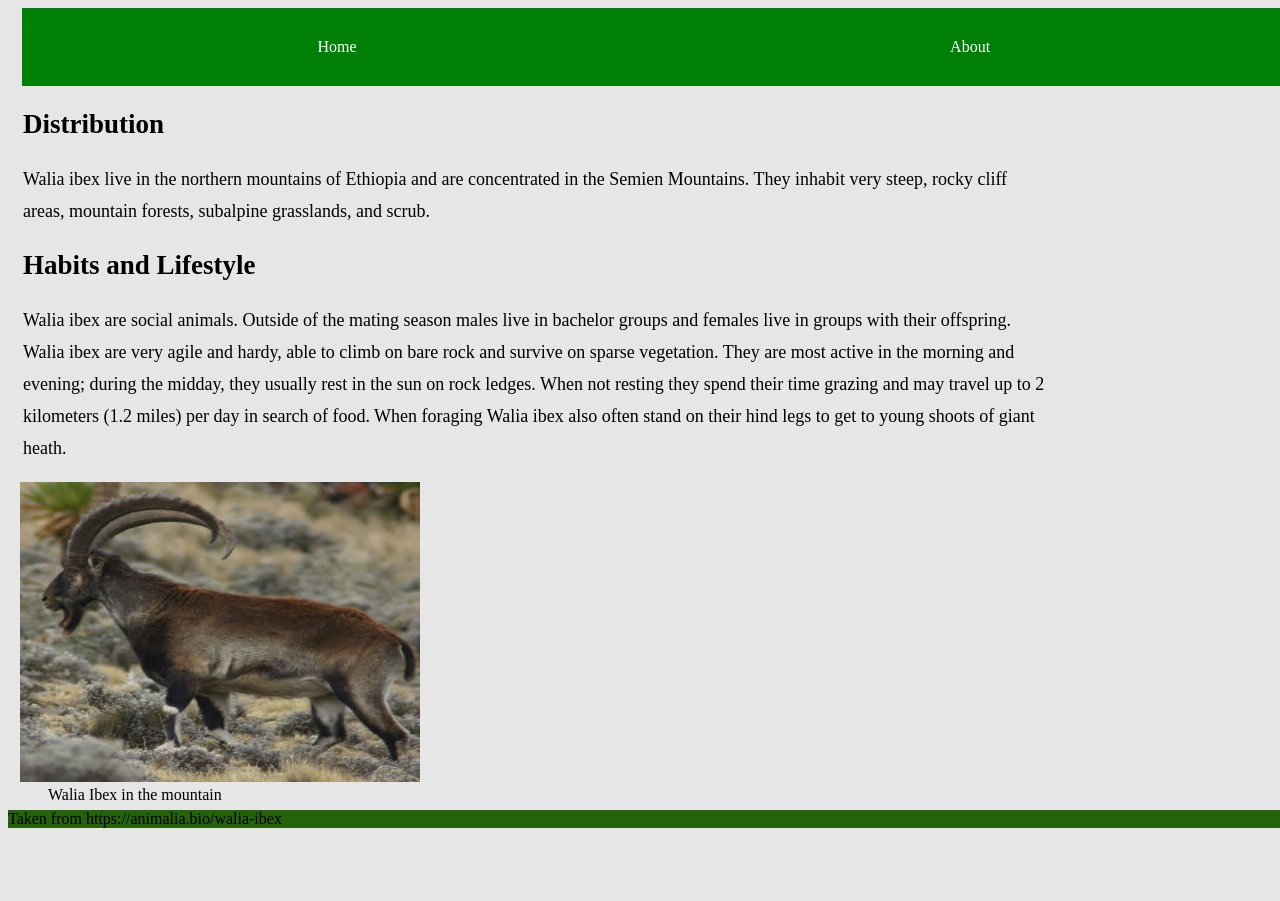
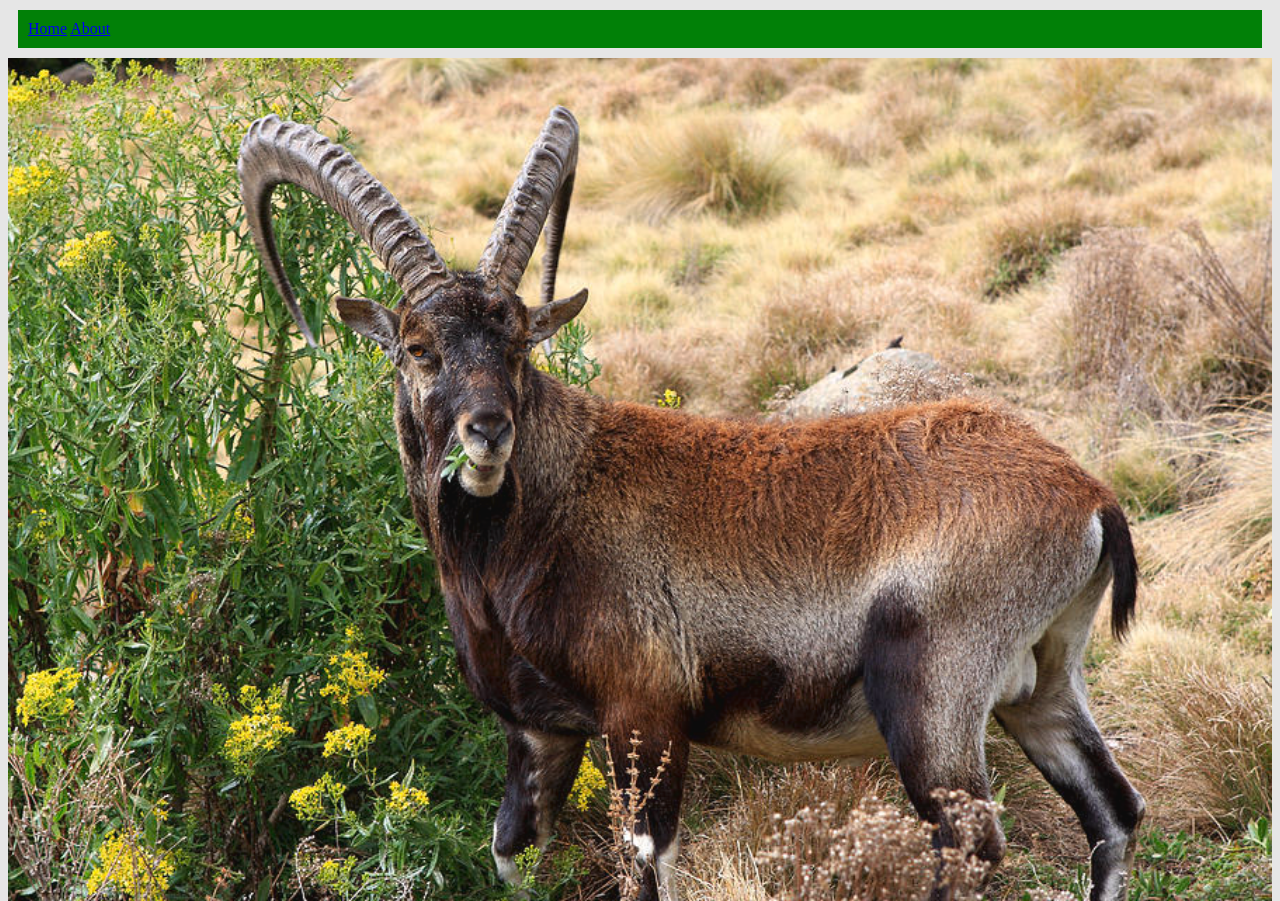
Before and after one commit to Demesew-Jump/First-VS-Code-Project, a plain HTML site: page about.html in a window 1280 px wide. Shown: the top 901 px of the page. Before the commit the page ends 854 px from the top, so only its background shows below. Drawn offline with Linux system fonts and the light colour scheme.

Commit message:
change on css entry

```diff
--- a/Resources/css/style.css
+++ b/Resources/css/style.css
@@ -1,59 +1,22 @@
 body {
-	background: #e6e6e6;
-    width:100%;
+	background-color: #e6e6e6;
 }
 
-nav ul {
+nav {
+	margin: 10px;
+	padding: 10px;
+	background-color: #018007;
 
-	margin: 0;
-	padding: 0;
-	background-color: #018007;
-	display: table;
-	width: 100%;
-}
-
-nav li {
-	display: table-cell
-}
-
-li a {
-	display: block;
-	color: white;
-	text-align: center;
-	padding: 30px 30px;
-	text-decoration: none;
-}
-
-li a:hover {
-	background-color: #111;
-}
-
-figcaption{
-  text-align:left;
-}
-
-header {
-	margin-left: 14px;
-}
-
-article {
-	text-align: left;
-	margin: 15px;
-	max-width: 80%;
-	font-size: 18px;
-	line-height: 32px;
 }
 
 img {
-	width: 400px;
-	height: 300px;
-    position:relative;
-    right:28px;
+height: 100%;
+width: 100%;
 }
 
 footer {
 	position: relative;
 	width: 100%;
 	bottom: 10px;
-	background-color: hsla(103, 88%, 20%, 0.973);
+	background-color: #018007;
 }
--- a/about.html
+++ b/about.html
@@ -1,53 +1,61 @@
 <!DOCTYPE html>
-<html>
+<html lang="en">
     <head>
+        <meta charset="UTF-8">
+        <meta http-equiv="X-UA-Compatible" content="IE=edge">
+        <meta name="viewport" content="width=device-width, initial-scale=1.0">
         <title>Walia Ibex</title>
-    <link rel="stylesheet" href="Resources/css/style.css">
+        <link href="Resources/css/style.css" rel="stylesheet">
         <link href="index.html">
-    </head>
     <body>
     <header>
-        <nav>
-            <ul>
-                <li><a href="./index.html">Home</a></li><br>
-                <li><a href="./about.html">About</a></li>
-           </ul>
+        <nav class="navbar navbar-expand-lg navbar-light bg-light">
+            <div class="container-fluid">
+                <div class="navbar-nav">
+                    <a class="nav-link" href="./index.html">Home</a>
+                    <a class="nav-link active" aria-current="page" href="./about.html">About</a>
+              </div>
+            </div>
         </nav>
     </header>
-
-    <main>
-        <section>
-            <article>
+    <div class="row">
+        <div class="col-3">
+                    <img src="Resources/images/Walia-ibex-in the Northern Mountain.jpg" alt="Walia Ibex" />
                     <h2>Distribution</h2>
-                <p>
-                    Walia ibex live in the northern mountains of Ethiopia and are concentrated in the Semien Mountains.
-                    They inhabit very steep, rocky cliff areas, mountain forests, subalpine grasslands, and scrub.
-                </p>
-            </article>
-            <article>
+                    <p>Walia ibex live in the northern mountains of Ethiopia and are concentrated in the Semien Mountains.
+                    They inhabit very steep, rocky cliff areas, mountain forests, subalpine grasslands, and scrub.</p>
+                 </div>
+            </div>
+            <div class="row">
+                <div class="col-3">
                     <h2>Habits and Lifestyle</h2>
-                <p>
-                    Walia ibex are social animals. Outside of the mating season males live in bachelor groups and
+                    <p>Walia ibex are social animals. Outside of the mating season males live in bachelor groups and
                         females live in groups with their offspring. Walia ibex are very agile and hardy, able to climb on
                         bare rock and survive on sparse vegetation. They are most active in the morning and evening; during
                         the midday, they usually rest in the sun on rock ledges. When not resting they spend their time
                         grazing and may travel up to 2 kilometers (1.2 miles) per day in search of food. When foraging Walia
-                    ibex also often stand on their hind legs to get to young shoots of giant heath.
-                </p>
-            </article>
-
-        </section>
-        <figure>
-            <img src="Resources/images/walia-ibex-simien-mountains-national-park-ethiopian-highlands.jpg" />
-            <figcaption>Walia Ibex in the mountain</figcaption>
-        </figure>
-
-    </main>
-
+                        ibex also often stand on their hind legs to get to young shoots of giant heath. </p>
+                </div>
+            </div>
+            <div class="row">
+                <div class="col-3">
+                    <h2>Diet and Nutrition</h2>
+                     <img src="Resources/images/walia-ibex.jpg" alt="walia Ibex in the mountain">
+                    <p>Walia ibex are herbivores (graminivores, folivores). They feed on various grasses, leaves, herbs,
+                    lichens, shrubs, and creepers.</p>
+                </div>
+            </div>
+            <div class="row">
+                <div class="col-3">
+                     <h2>Mating Habits</h2>
+                     <p>Walia ibex are polygynous meaning that males mate with more than one female. They usually breed from
+                    March to May and during this time males compete for females by ramming their horns with amazing
+                    force. After the gestation periods of 150-165 days females give birth to a single kid, or rarely
+                    twins. They become reproductively mature at one year of age. </p>
+                </div>
+            </div>
          <footer>
-        <p>Taken from https://animalia.bio/walia-ibex</p>
+          <h4>Taken from https://animalia.bio/walia-ibex</h4>
         </footer>
-
 </body>
-
  </html>
```
Lines whose indentation alone changed are shown as unchanged.
